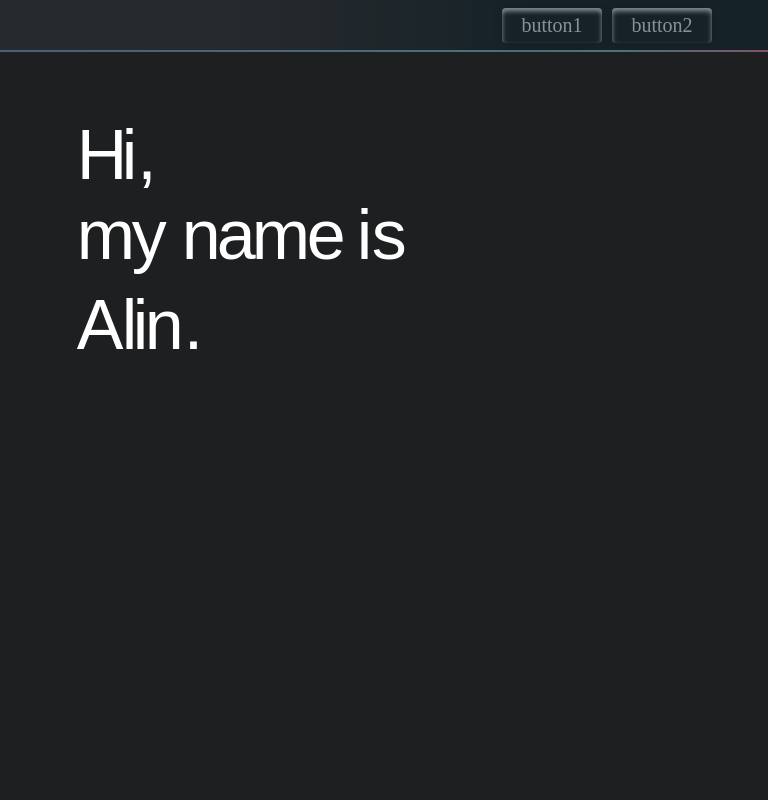
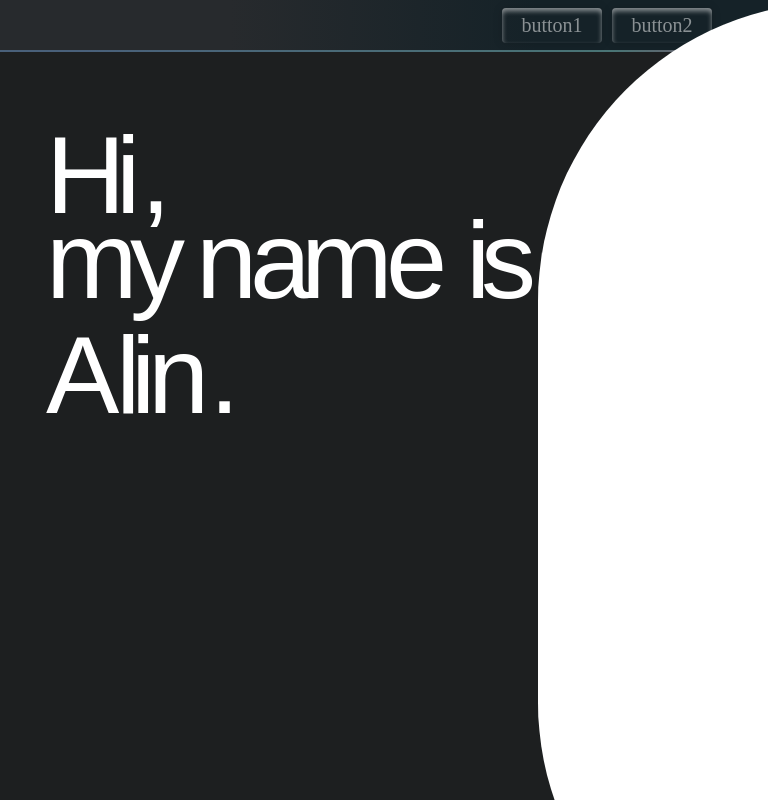
Before and after one commit to AlinMican1/Website-Portfolio, a React (Create React App) app: page / in a window 768 px wide. Built offline with nearby package versions, Linux system fonts and the light colour scheme.

Commit message:
Redesigns the title animation and starts work on modal atom

```diff
--- a/src/App.js
+++ b/src/App.js
@@ -5,6 +5,7 @@ import React from 'react';
 import CustomTitle from './components/UI/atom/animations/customTitle';
 import QuoteText from './components/UI/atom/animations/quoteText';
 import GifAnimation from './components/UI/atom/animations/gifAnimation';
+import Modal1 from './components/UI/atom/modal1';
 
 class App extends React.Component {
   render() {
@@ -12,7 +13,7 @@ class App extends React.Component {
       <div className="App">
         <NavBar />
         <CustomTitle />
-        <GifAnimation/>
+        <Modal1/>
 
 
 
--- a/src/components/UI/atom/animations/customTitle.css
+++ b/src/components/UI/atom/animations/customTitle.css
@@ -20,7 +20,8 @@
     background-color: transparent;
     color: white;
     border: none;
-    font-size: 70px;
+
+    font-size: 225px;
     display: flex;
     cursor: default;
 
@@ -28,72 +29,72 @@
 
 #L2{
     top:0px;
-    left:45px;
+    left:140px;
     position: absolute;
 }
 #L3{
-    top:80px;
+    top:170px;
     left:0px;
     position: absolute;
 }
 #L4{
-    top:80px;
-    left:55px;
+    top:170px;
+    left:170px;
     position: absolute;
 }
 #L5{
-    top:80px;
-    left:105px;
+    top:170px;
+    left:300px;
     position: absolute;
 }
 #L6{
-    top:80px;
-    left:140px;
+    top:170px;
+    left:410px;
     position: absolute;
 }
 #L7{
-    top:80px;
-    left:175px;
+    top:170px;
+    left:515px;
     position: absolute;
 }
 #L8{
-    top:80px;
-    left:230px;
+    top:170px;
+    left:688px;
     position: absolute;
 }
 #L9{
-    top:80px;
-    left:280px;
+    top:170px;
+    left:830px;
     position: absolute;
 }
 
 #L10{
-    top:80px;
-    left:295px;
+    top:170px;
+    left:865px;
     position: absolute;
 }
 
 #L11{
-    top:170px;
+    top:400px;
     left:0px;
     position: absolute;
 }
 
 #L12{
-    top:170px;
-    left:45px;
+    top:400px;
+    left:140px;
     position: absolute;
 }
 
 #L13{
-    top:170px;
-    left:56px;
+    top:400px;
+    left:168px;
     position: absolute;
 }
 
 #L14{
-    top:170px;
-    left:68px;
+    top:400px;
+    left:197px;
     position: absolute;
 }
 
@@ -114,82 +115,162 @@
     }
 }
 
-@media screen and (min-device-width: 320px) and (max-device-width: 430px){
+@media screen and (min-width: 0px) and (max-width: 550px){
     .class2{
         left:6vw;
     }
     .button-text{
-        font-size: 40px;
+        font-size: 75px;
     }
     #L2{
         top:0px;
-        left:28px;
+        left:45px;
         position: absolute;
     }
     #L3{
-        top:45px;
+        top:70px;
         left:0px;
         position: absolute;
     }
     #L4{
-        top:45px;
-        left:34px;
+        top:70px;
+        left:58px;
         position: absolute;
     }
     #L5{
-        top:45px;
-        left:70px;
+        top:70px;
+        left:100px;
         position: absolute;
     }
     #L6{
-        top:45px;
-        left:90px;
+        top:70px;
+        left:137px;
         position: absolute;
     }
     #L7{
-        top:45px;
-        left:110px;
+        top:70px;
+        left:174px;
         position: absolute;
     }
     #L8{
-        top:45px;
-        left:142px;
+        top:70px;
+        left:233px;
         position: absolute;
     }
     #L9{
-        top:45px;
-        left:180px;
+        top:70px;
+        left:280px;
         position: absolute;
     }
 
     #L10{
-        top:45px;
-        left:188px;
+        top:70px;
+        left:293px;
         position: absolute;
     }
 
     #L11{
-        top:100px;
+        top:155px;
         left:0px;
         position: absolute;
     }
 
     #L12{
-        top:100px;
-        left:27px;
+        top:155px;
+        left:45px;
         position: absolute;
     }
 
     #L13{
-        top:100px;
-        left:35px;
+        top:155px;
+        left:55px;
         position: absolute;
     }
 
     #L14{
-        top:100px;
-        left:43px;
+        top:155px;
+        left:65px;
         position: absolute;
     }
 
 }
+
+@media screen and (min-width: 550px) and (max-width: 1082px){
+    .class2{
+        left:6vw;
+    }
+    .button-text{
+        font-size: 110px;
+    }
+    #L2{
+        top:0px;
+        left:70px;
+        position: absolute;
+    }
+    #L3{
+        top:85px;
+        left:0px;
+        position: absolute;
+    }
+    #L4{
+        top:85px;
+        left:84px;
+        position: absolute;
+    }
+    #L5{
+        top:85px;
+        left:150px;
+        position: absolute;
+    }
+    #L6{
+        top:85px;
+        left:204px;
+        position: absolute;
+    }
+    #L7{
+        top:85px;
+        left:255px;
+        position: absolute;
+    }
+    #L8{
+        top:85px;
+        left:340px;
+        position: absolute;
+    }
+    #L9{
+        top:85px;
+        left:420px;
+        position: absolute;
+    }
+
+    #L10{
+        top:85px;
+        left:435px;
+        position: absolute;
+    }
+
+    #L11{
+        top:200px;
+        left:0px;
+        position: absolute;
+    }
+
+    #L12{
+        top:200px;
+        left:70px;
+        position: absolute;
+    }
+
+    #L13{
+        top:200px;
+        left:85px;
+        position: absolute;
+    }
+
+    #L14{
+        top:200px;
+        left:102px;
+        position: absolute;
+    }
+
+}
--- /dev/null
+++ b/src/components/UI/atom/modal1.css
@@ -0,0 +1,20 @@
+.container{
+    position: relative;
+    width: 100%;
+    height: 100%;
+    display: block;
+    color: #fff;
+    background: #000;
+}
+.semicircle{
+    transform: rotate(-90deg);
+    position: fixed;
+    left: 70vw;
+    top: 0.3vh;
+    z-index: 1;
+
+    background-color: white;
+    height: 1000px;
+    width: 1000px;
+    border-radius: 300px 300px 0 0;
+}
--- /dev/null
+++ b/src/components/UI/atom/modal1.jsx
@@ -0,0 +1,16 @@
+import './modal1.css'
+export const Modal1 = () => {
+    return (
+    <div className='container'>
+     <div className='semicircle'></div>
+    </div>
+
+
+
+
+
+
+  )
+  };
+
+  export default Modal1;
```
